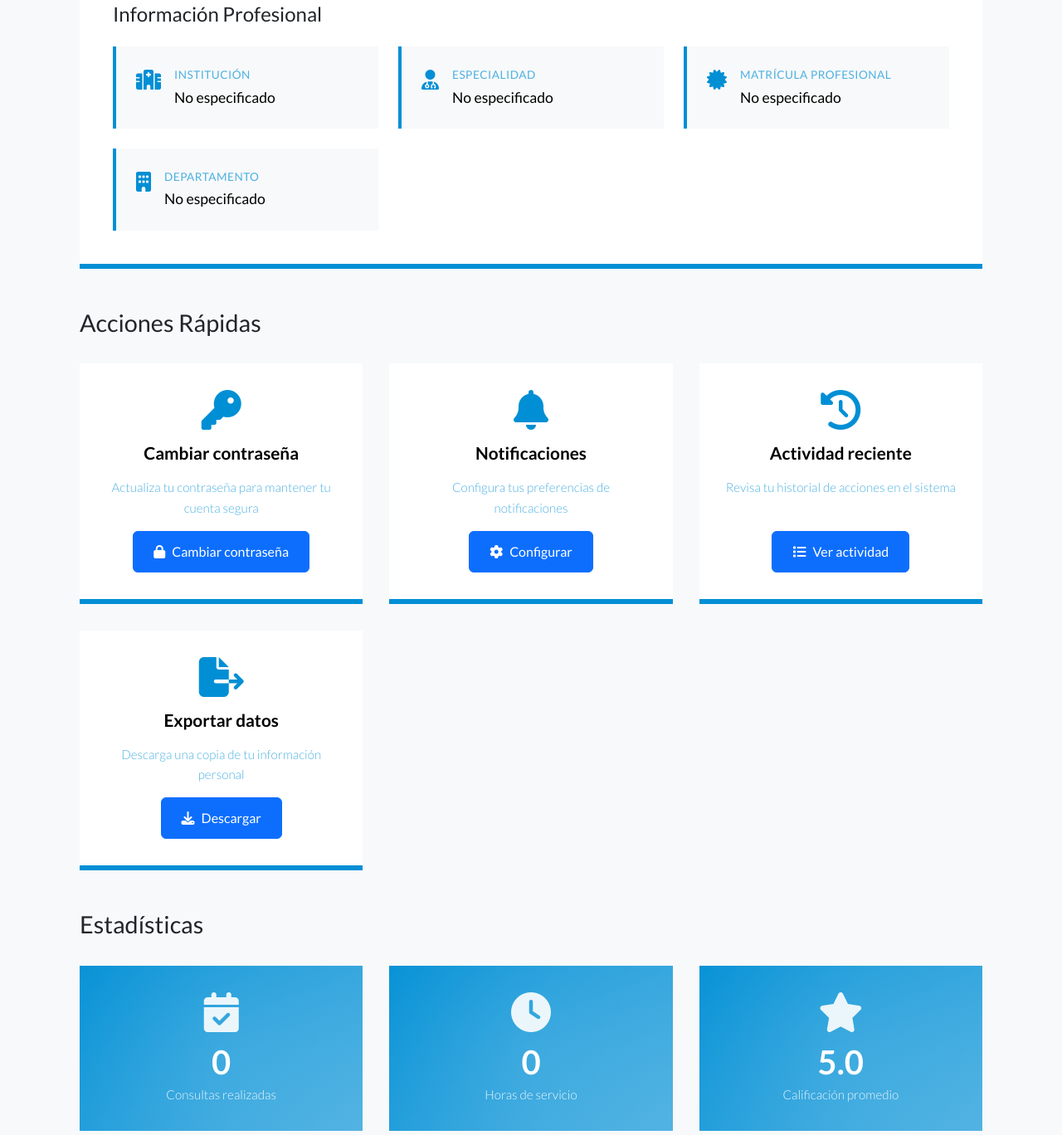
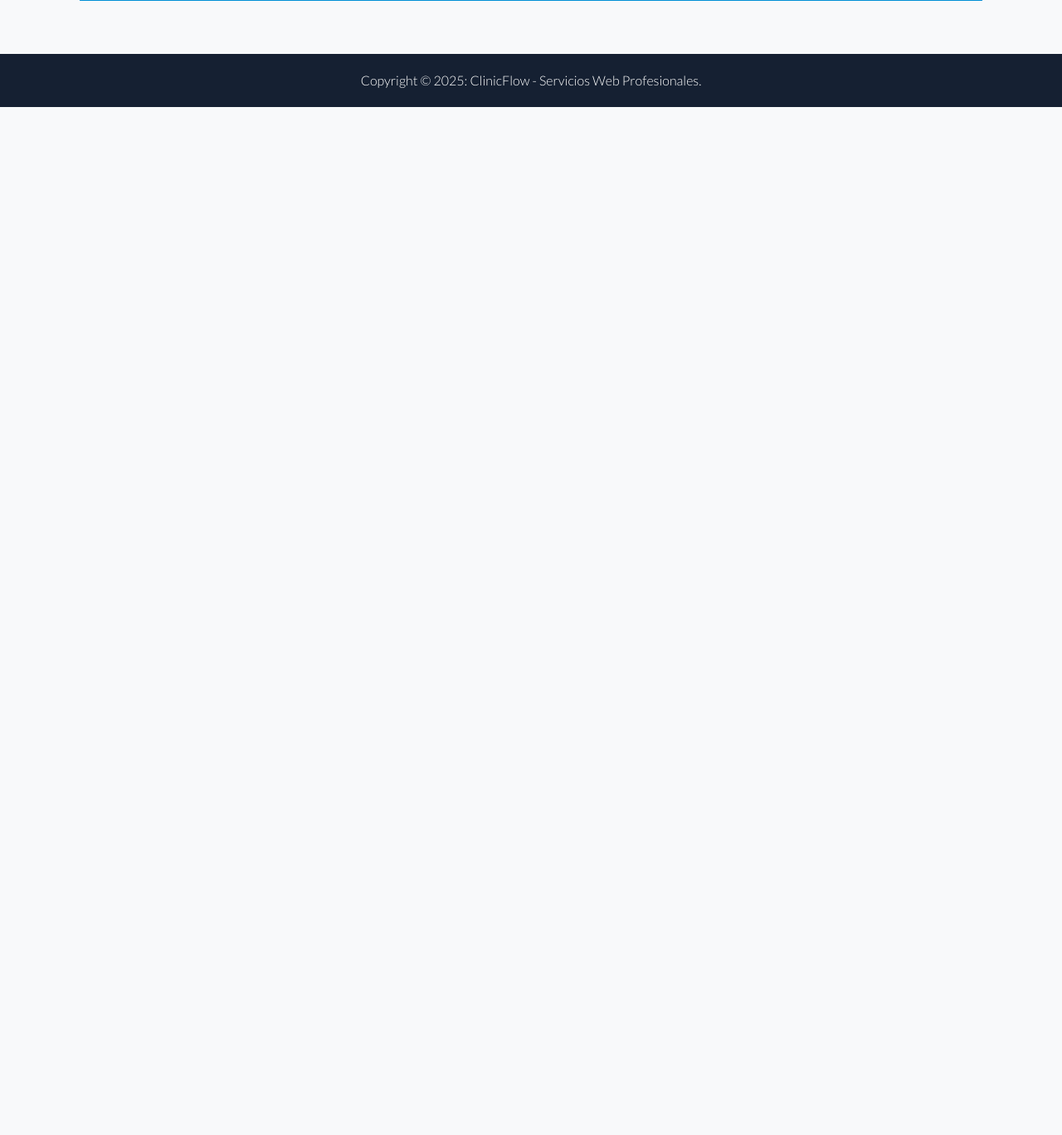
Before and after one commit to ISPC-WEB-2025/ClinicFlow, a plain HTML site: page front/pages/user-profile.html in a window 1280 px wide. Shown: the part 1032-2400 px from the top of the page at 83% size. After the commit the page ends 1161 px from the top, so only its background shows below. Drawn offline with nearby package versions, Linux system fonts and the light colour scheme; sample sign-in values are in the browser's storage.

Commit message:
fix: Update demo user password and improve user profile structure by replacing div with article; remove unused sections for better clarity

```diff
--- a/front/data/users.json
+++ b/front/data/users.json
@@ -49,7 +49,7 @@
       "nombre": "Demo",
       "apellido": "Demostración",
       "email": "demo@clinicflow.com",
-      "password": "Demo2024*",
+      "password": "Demo2025*",
       "telefono": "+54 9 351 999 8877",
       "dni": "28.765.432",
       "fechaRegistro": "2024-03-10T09:15:00.000Z",
--- a/front/pages/user-profile.html
+++ b/front/pages/user-profile.html
@@ -61,7 +61,7 @@
 						</button>
 					</header>
 
-					<div class="profile-details">
+					<article class="profile-details">
 						<div class="detail-group">
 							<h3 class="divider-title">Información Personal</h3>
 							<div class="detail-grid">
@@ -116,160 +116,11 @@
 							</div>
 						</div>
 
-						<div class="detail-group">
-							<h3 class="divider-title">
-								Información Profesional
-							</h3>
-							<div class="detail-grid">
-								<div class="detail-item">
-									<i class="fa-solid fa-hospital"></i>
-									<div>
-										<span class="detail-label"
-											>Institución</span
-										>
-										<span
-											class="detail-value"
-											id="userInstitution"
-											>No especificado</span
-										>
-									</div>
-								</div>
-								<div class="detail-item">
-									<i class="fa-solid fa-user-md"></i>
-									<div>
-										<span class="detail-label"
-											>Especialidad</span
-										>
-										<span
-											class="detail-value"
-											id="userSpecialty"
-											>No especificado</span
-										>
-									</div>
-								</div>
-								<div class="detail-item">
-									<i class="fa-solid fa-certificate"></i>
-									<div>
-										<span class="detail-label"
-											>Matrícula profesional</span
-										>
-										<span
-											class="detail-value"
-											id="userLicense"
-											>No especificado</span
-										>
-									</div>
-								</div>
-								<div class="detail-item">
-									<i class="fa-solid fa-building"></i>
-									<div>
-										<span class="detail-label"
-											>Departamento</span
-										>
-										<span
-											class="detail-value"
-											id="userDepartment"
-											>No especificado</span
-										>
-									</div>
-								</div>
-							</div>
-						</div>
-					</div>
-				</article>
 
-				<!-- Tarjetas de acciones rápidas -->
-				<aside class="quick-actions">
-					<h2 class="divider-title">Acciones Rápidas</h2>
-					<div class="action-cards">
-						<article class="action-card">
-							<i class="fa-solid fa-key"></i>
-							<h3>Cambiar contraseña</h3>
-							<p>
-								Actualiza tu contraseña para mantener tu cuenta
-								segura
-							</p>
-							<button
-								class="btn btn-primary"
-								id="changePasswordBtn"
-							>
-								<i class="fa-solid fa-lock"></i>
-								Cambiar contraseña
-							</button>
-						</article>
 
-						<article class="action-card">
-							<i class="fa-solid fa-bell"></i>
-							<h3>Notificaciones</h3>
-							<p>Configura tus preferencias de notificaciones</p>
-							<button
-								class="btn btn-primary"
-								id="notificationsBtn"
-							>
-								<i class="fa-solid fa-gear"></i>
-								Configurar
-							</button>
-						</article>
 
-						<article class="action-card">
-							<i class="fa-solid fa-clock-rotate-left"></i>
-							<h3>Actividad reciente</h3>
-							<p>Revisa tu historial de acciones en el sistema</p>
-							<button class="btn btn-primary" id="activityBtn">
-								<i class="fa-solid fa-list"></i>
-								Ver actividad
-							</button>
-						</article>
 
-						<article class="action-card">
-							<i class="fa-solid fa-file-export"></i>
-							<h3>Exportar datos</h3>
-							<p>Descarga una copia de tu información personal</p>
-							<button class="btn btn-primary" id="exportBtn">
-								<i class="fa-solid fa-download"></i>
-								Descargar
-							</button>
-						</article>
-					</div>
-				</aside>
 
-				<!-- Estadísticas del usuario -->
-				<article class="user-stats">
-					<h2 class="divider-title">Estadísticas</h2>
-					<div class="stats-grid">
-						<div class="stat-card">
-							<i class="fa-solid fa-calendar-check"></i>
-							<div class="stat-content">
-								<span class="stat-value" id="statAppointments"
-									>0</span
-								>
-								<span class="stat-label"
-									>Consultas realizadas</span
-								>
-							</div>
-						</div>
-						<div class="stat-card">
-							<i class="fa-solid fa-clock"></i>
-							<div class="stat-content">
-								<span class="stat-value" id="statHours">0</span>
-								<span class="stat-label"
-									>Horas de servicio</span
-								>
-							</div>
-						</div>
-						<div class="stat-card">
-							<i class="fa-solid fa-star"></i>
-							<div class="stat-content">
-								<span class="stat-value" id="statRating"
-									>5.0</span
-								>
-								<span class="stat-label"
-									>Calificación promedio</span
-								>
-							</div>
-						</div>
-					</div>
-				</article>
 			</section>
 		</main>
 
@@ -277,30 +128,27 @@
 		<footer id="footer-placeholder" class="footer"></footer>
 
 		<!-- SCRIPTS -->
-		<!-- 1. FontAwesome primero (para los iconos) -->
+		<!-- 1. FontAwesome -->
 		<script
 			src="https://kit.fontawesome.com/d8c2b7ce4c.js"
 			crossorigin="anonymous"
 		></script>
 
-		<!-- 2. Bootstrap antes de layout.js -->
+		<!-- 2. Bootstrap Bundle (incluye Popper) -->
 		<script
-			src="https://cdn.jsdelivr.net/npm/@popperjs/core@2.11.8/dist/umd/popper.min.js"
-			integrity="sha384-I7E8VVD/ismYTF4hNIPjVp/Zjvgyol6VFvRkX/vR+Vc4jQkC+hVqc2pM8ODewa9r"
-			crossorigin="anonymous"
-		></script>
-		<script
-			src="https://cdn.jsdelivr.net/npm/bootstrap@5.3.8/dist/js/bootstrap.min.js"
-			integrity="sha384-G/EV+4j2dNv+tEPo3++6LCgdCROaejBqfUeNjuKkuIAvNWLzeN8tE5YBujZqJLB"
+			src="https://cdn.jsdelivr.net/npm/bootstrap@5.3.3/dist/js/bootstrap.bundle.min.js"
+			integrity="sha384-YvpcrYf0tY3lHB60NNkmXc5s9fDVZLESaAA55NDzOxhy9GkcIdslK1eN7N6jIeHz"
 			crossorigin="anonymous"
 		></script>
 
-		<!-- 3. Layout después de Bootstrap -->
+		<!-- 3. Sistema de usuarios ANTES de layout.js -->
+		<script src="../js/register/registerSimulation.js"></script>
+		<script src="../js/register/json-loader.js"></script>
+
+		<!-- 4. Layout.js después de todo -->
 		<script src="../js/layout.js"></script>
 
-		<!-- 4. Sistema de usuarios y perfil -->
-		<script src="../js/register/registerSimulation.js"></script>
-		<script src="../js/register/json-loader.js"></script>
+		<!-- 5. UserProfile al final -->
 		<script src="../js/userProfile.js"></script>
 	</body>
 </html>
```
